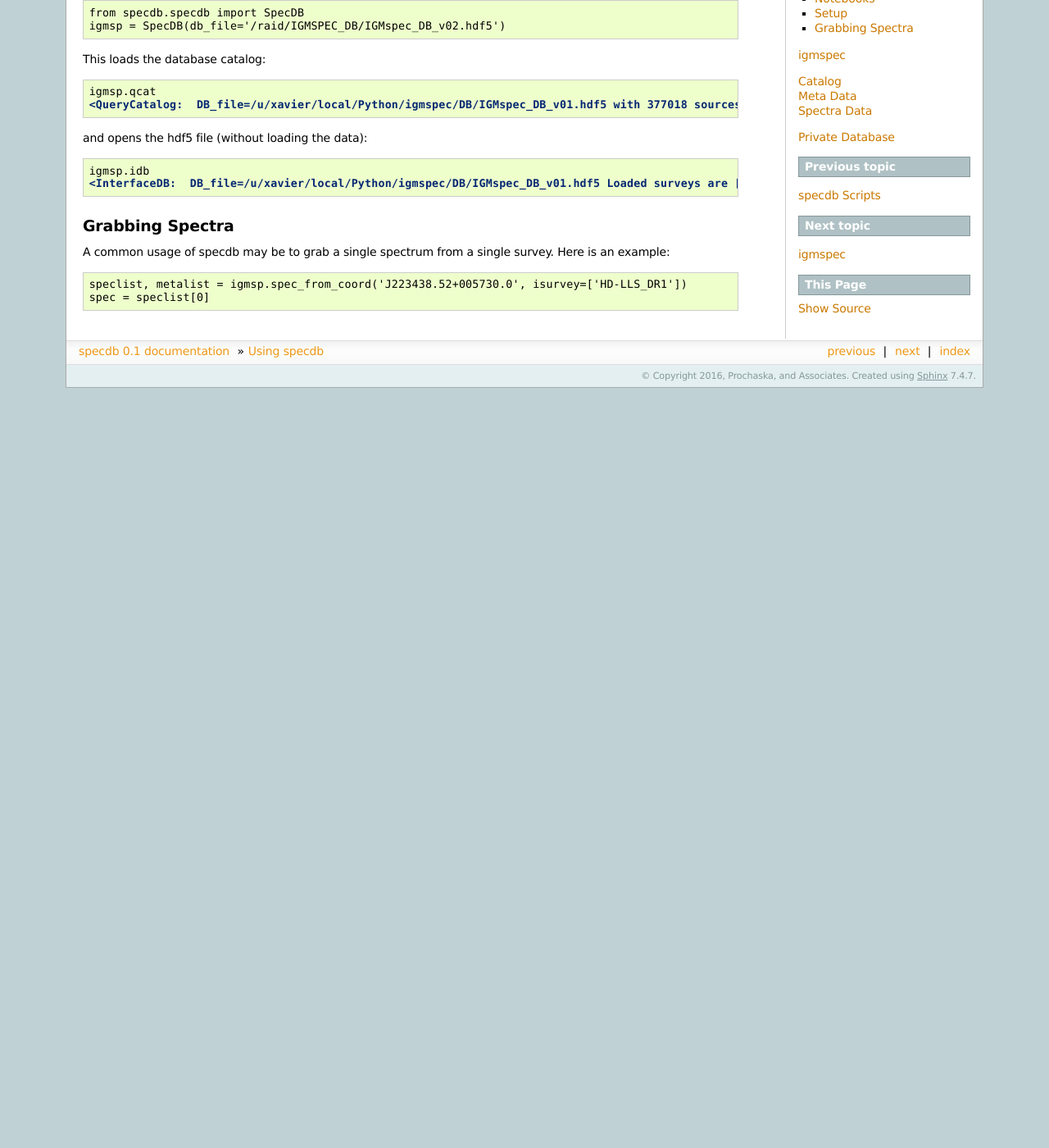
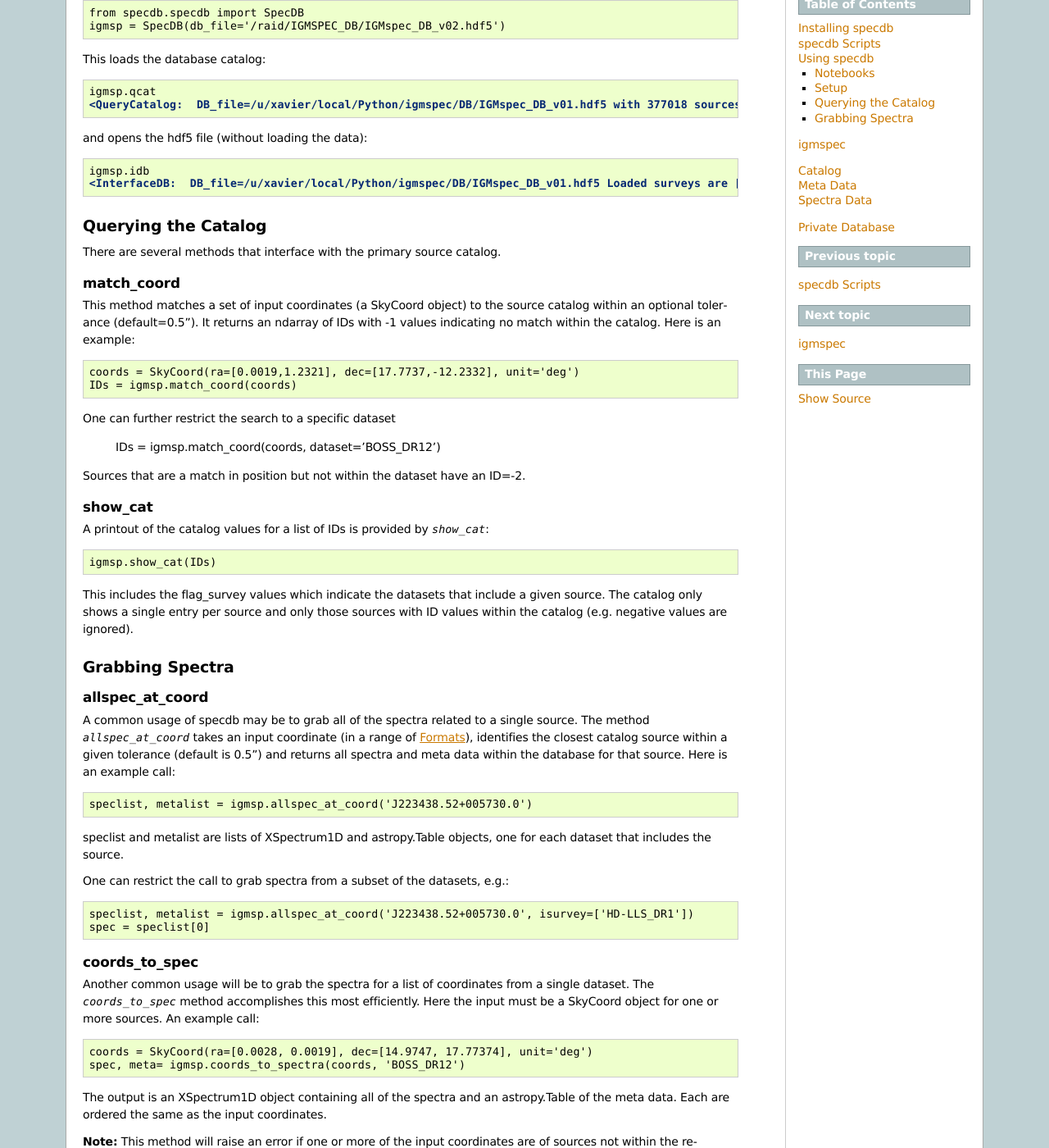
Before and after one commit to specdb/specdb, a Sphinx documentation site: the page built from docs/usage.rst, in a window 1280 px wide and 1400 px high, scrolled down 270 px. Shown: the whole window at 82% size. Built offline with Sphinx 7.4.7, drawn with Linux system fonts in a browser that asks for light colours; pages that are not in the unit, such as notebooks, are missing from menus; before the commit the page ends 900 px from its top, so only the background shows below that; some of the changed text lies outside the part shown.

Commit message:
progress?

```diff
--- a/docs/Private_Ingest.rst
+++ b/docs/Private_Ingest.rst
@@ -1,6 +1,10 @@
 
 Ingesting Private Datasets (v1.1)
 =================================
+
+:download:`Download <nb/Private_Ingest.ipynb>` this notebook.
+
+:download:`Download <nb/Private_Ingest.ipynb>` this notebook.
 
 :download:`Download <examples/Private_Ingest.ipynb>` this notebook.
 
--- a/docs/usage.rst
+++ b/docs/usage.rst
@@ -36,11 +36,82 @@ and opens the hdf5 file (without loading the data)::
     <InterfaceDB:  DB_file=/u/xavier/local/Python/igmspec/DB/IGMspec_DB_v01.hdf5 Loaded surveys are [u'GGG', u'HD-LLS_DR1', u'KODIAQ_DR1', u'SDSS_DR7']>
 
 
+Querying the Catalog
+====================
+
+There are several methods that interface with the primary
+source catalog.
+
+match_coord
+-----------
+
+This method matches a set of input coordinates (a SkyCoord object)
+to the source catalog within an optional tolerance (default=0.5").  It returns
+an ndarray of IDs with -1 values indicating no match within
+the catalog.  Here is an example::
+
+    coords = SkyCoord(ra=[0.0019,1.2321], dec=[17.7737,-12.2332], unit='deg')
+    IDs = igmsp.match_coord(coords)
+
+One can further restrict the search to a specific dataset
+
+    IDs = igmsp.match_coord(coords, dataset='BOSS_DR12')
+
+Sources that are a match in position but not within the dataset
+have an ID=-2.
+
+show_cat
+--------
+
+A printout of the catalog values for a list of IDs is provided
+by `show_cat`::
+
+   igmsp.show_cat(IDs)
+
+This includes the flag_survey values which indicate the datasets
+that include a given source.  The catalog only shows a single
+entry per source and only those sources with ID values within
+the catalog (e.g. negative values are ignored).
+
 Grabbing Spectra
 ================
 
-A common usage of specdb may be to grab a single spectrum from
-a single survey.  Here is an example::
+allspec_at_coord
+----------------
 
-   speclist, metalist = igmsp.spec_from_coord('J223438.52+005730.0', isurvey=['HD-LLS_DR1'])
+A common usage of specdb may be to grab all of the spectra
+related to a single source.  The method `allspec_at_coord`
+takes an input coordinate (in a range of :ref:`coord_formats`),
+identifies the closest catalog source within a given tolerance
+(default is 0.5") and returns all spectra and meta data
+within the database for that source.  Here is an example call::
+
+   speclist, metalist = igmsp.allspec_at_coord('J223438.52+005730.0')
+
+speclist and metalist are lists of XSpectrum1D and astropy.Table objects,
+one for each dataset that includes the source.
+
+One can restrict the call to grab spectra from a subset of the
+datasets, e.g.::
+
+   speclist, metalist = igmsp.allspec_at_coord('J223438.52+005730.0', isurvey=['HD-LLS_DR1'])
    spec = speclist[0]
+
+coords_to_spec
+--------------
+
+Another common usage will be to grab the spectra for a list of coordinates
+from a single dataset.  The `coords_to_spec` method accomplishes this most
+efficiently.  Here the input must be a SkyCoord object for one or more
+sources.  An example call::
+
+    coords = SkyCoord(ra=[0.0028, 0.0019], dec=[14.9747, 17.77374], unit='deg')
+    spec, meta= igmsp.coords_to_spectra(coords, 'BOSS_DR12')
+
+The output is an XSpectrum1D object containing all of the spectra and
+an astropy.Table of the meta data.  Each are ordered the same as the
+input coordinates.
+
+**Note:** This method will raise an error if one or more of the input
+coordinates are of sources not within the requested dataset to within
+the tolerance parameter (default = 0.5").
```
Also changed, not shown: docs/coords.rst (added, +28 -0 lines), docs/nb/Simple_Usage.ipynb, 6 other files.
